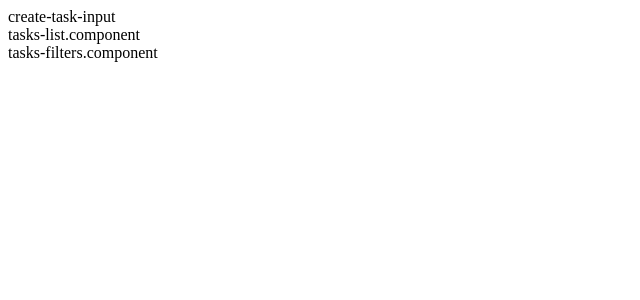
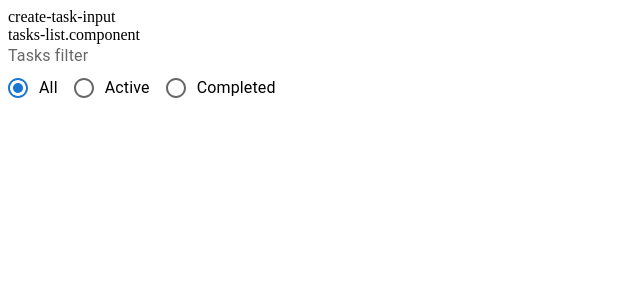
Before and after one commit to tarakan85/tasks-manager, a React (Vite) app: page / in a window 1280 px wide. Shown: the top 300 px of the page, without its empty margins (0-640 px from the left). Built offline with nearby package versions, Linux system fonts and the light colour scheme.

Commit message:
implement tasks filter

```diff
--- a/src/components/tasks-filters/tasks-filters.component.tsx
+++ b/src/components/tasks-filters/tasks-filters.component.tsx
@@ -1,5 +1,49 @@
 import React from "react";
+import Radio from "@mui/material/Radio";
+import RadioGroup from "@mui/material/RadioGroup";
+import FormControlLabel from "@mui/material/FormControlLabel";
+import FormControl from "@mui/material/FormControl";
+import FormLabel from "@mui/material/FormLabel";
+
+import { useTasksContext } from "~/state/tasks/context/use-tasks-context";
+import { EFilters } from "~/state/tasks/tasks.types";
 
 export const TasksFilters = () => {
-  return <div>tasks-filters.component</div>;
+  const { setTasksFilter, filter } = useTasksContext();
+
+  const handleFilterChange = (
+    ev: React.ChangeEvent<HTMLInputElement>,
+    filter: string
+  ) => {
+    setTasksFilter(filter as EFilters);
+  };
+
+  return (
+    <FormControl>
+      <FormLabel id="tasks-filter-label">Tasks filter</FormLabel>
+      <RadioGroup
+        row
+        aria-labelledby="tasks-filter-label"
+        name="tasks-filter-radio-buttons-group"
+        value={filter}
+        onChange={handleFilterChange}
+      >
+        <FormControlLabel
+          value={EFilters.SHOW_ALL}
+          control={<Radio />}
+          label="All"
+        />
+        <FormControlLabel
+          value={EFilters.SHOW_ACTIVE}
+          control={<Radio />}
+          label="Active"
+        />
+        <FormControlLabel
+          value={EFilters.SHOW_COMPLETED}
+          control={<Radio />}
+          label="Completed"
+        />
+      </RadioGroup>
+    </FormControl>
+  );
 };
```
